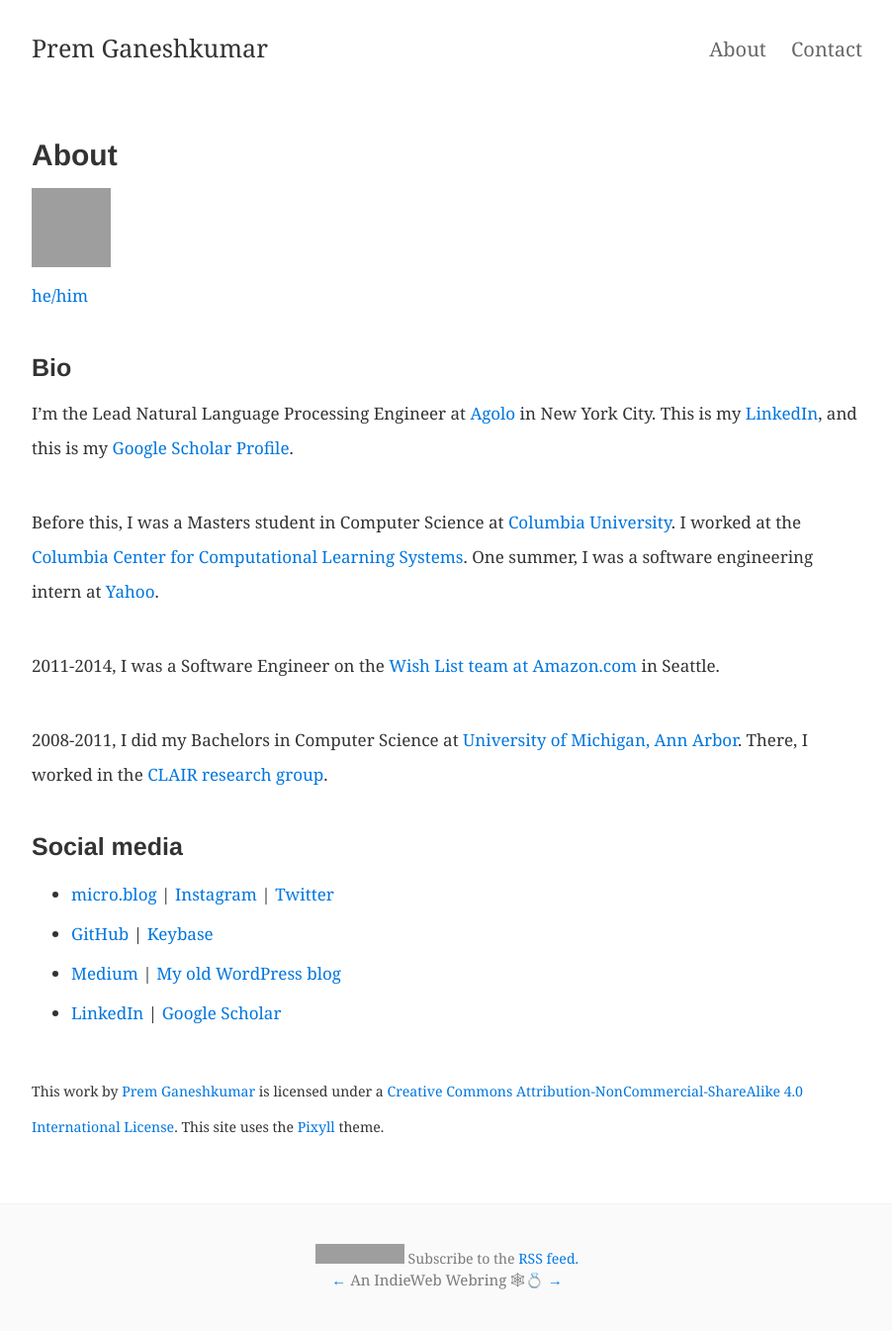
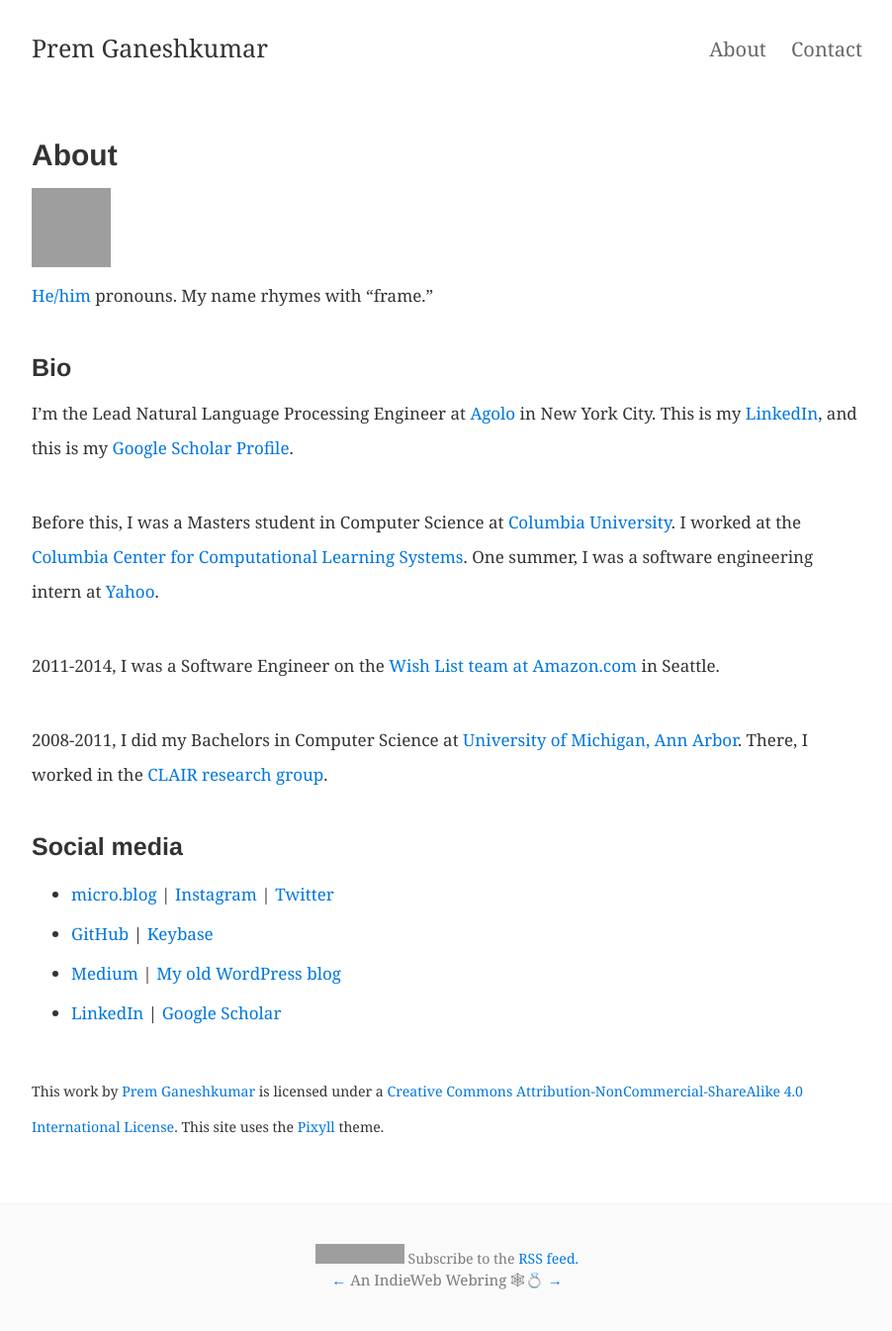
Before and after one commit to premgane/premgane.github.io, a Jekyll site: the page built from about.md, in a window 1280 px wide. Shown: the whole page at 99% size, without its empty margins (188-1090 px from the left). Built offline with Jekyll 4.4.1, drawn with Linux system fonts in a browser that asks for light colours; grey boxes are pictures that could not be loaded.

Commit message:
Add name pronunciation

```diff
--- a/about.md
+++ b/about.md
@@ -7,7 +7,7 @@ tags: about
 
 <img class="img" src="http://gravatar.com/avatar/78d39db54dc3d3c93159454e257185ea?s=80">
 <br />
-<a href="https://pronouns.me/he">he/him</a>
+<a href="https://pronouns.me/he">He/him</a> pronouns. My name rhymes with "frame."
 
 ### Bio
 
```
